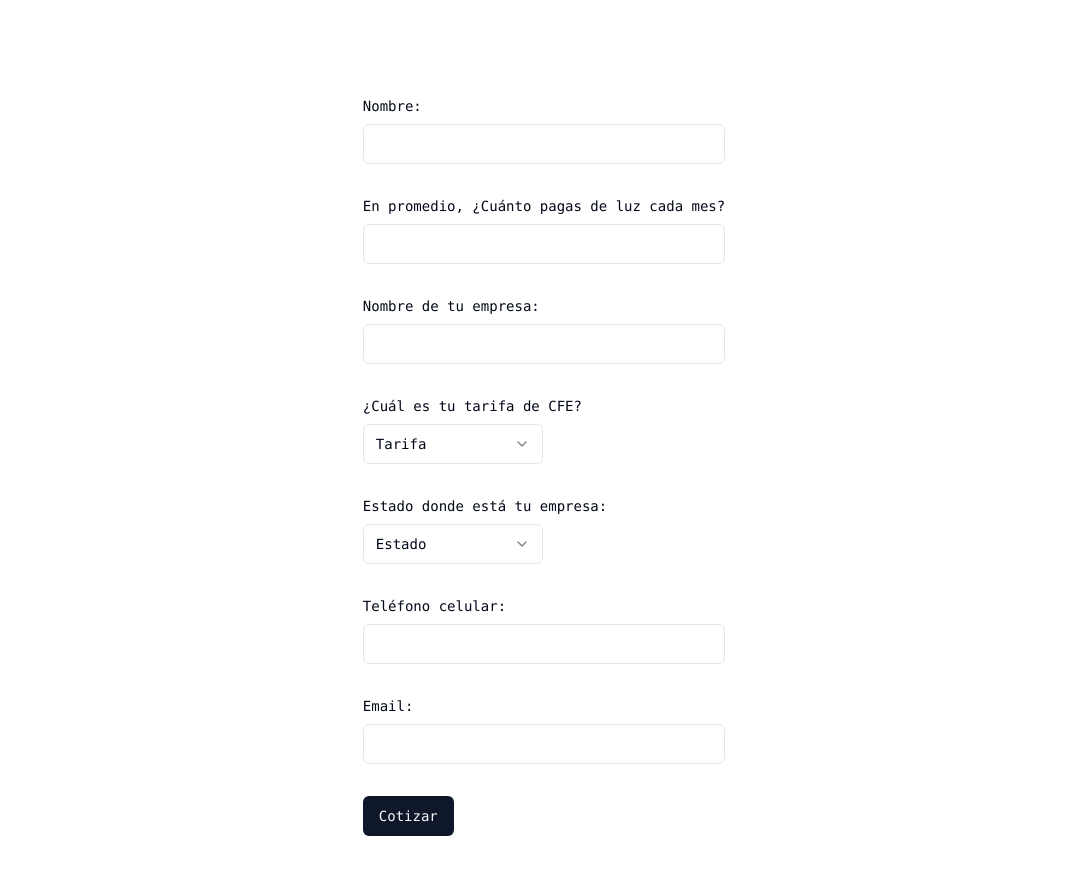
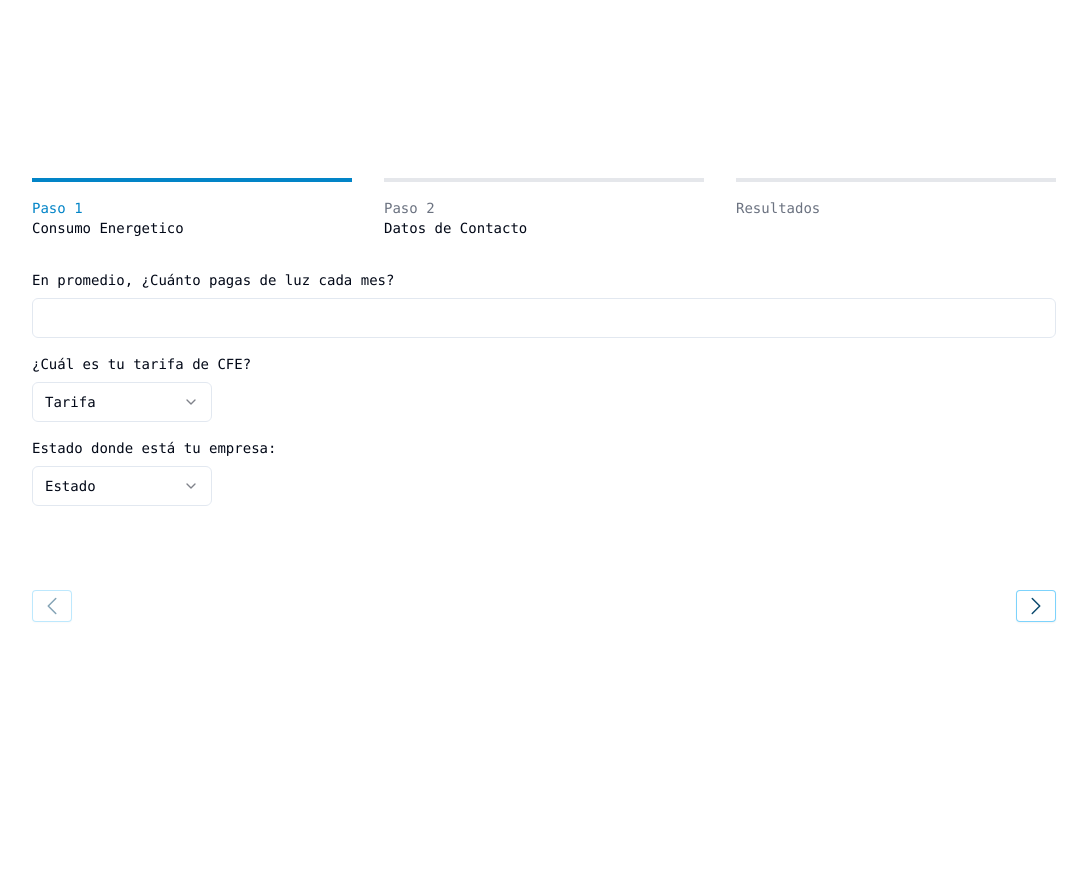
Before and after one commit to felixvnolasco84/Cotizador-EPI_Group, a Next.js app: page / in a window 1280 px wide. Shown: the top 874 px of the page, without its empty margins (96-1183 px from the left). After the commit the page ends 800 px from the top, so only its background shows below. Built offline with nearby package versions, Linux system fonts and the light colour scheme.

Commit message:
added a multistep form

```diff
--- a/app/_actions.ts
+++ b/app/_actions.ts
@@ -19,6 +19,8 @@ import { ContactFormEmail } from "@/emails/contact-form-email";
 import { Resend } from "resend";
 
 const resend = new Resend("re_SWujrBS8_LVE4q4EQnF9F6wJvqtz7Q7fM");
+
+
 
 export async function sendEmail(data: any) {
   const { name, company, state, moneyMonthSpent, feeType, phoneNumber, email } =
@@ -115,7 +117,7 @@ export async function sendEmail(data: any) {
         superficieRequerida,
       }   ),
     });
-    return { success: true, data };
+    return { success: true, energiaAnual, pagoAnual, panelesRequeridos, generacionAnual, ahorroEstimadoPorcentaje, ahorroEstimadoDinero, numeroToneladasMitigadas, numeroArbolesPlantados, numeroAutosFueraCirculacion, superficieRequerida };
   } catch (error) {
     return { success: false, error };
   }
--- a/app/components/Quote/QuoteForm.tsx
+++ b/app/components/Quote/QuoteForm.tsx
@@ -1,6 +1,7 @@
 "use client";
 
 import { zodResolver } from "@hookform/resolvers/zod";
+import { motion } from "framer-motion";
 import { useForm } from "react-hook-form";
 import { toast } from "@/components/ui/use-toast";
 import {
@@ -56,9 +57,46 @@ import {
 } from "@/components/ui/form";
 import { Input } from "@/components/ui/input";
 import { sendEmail } from "@/app/_actions";
-
+import { useState } from "react";
+import { formSteps } from "@/data/data";
 
 const QuoteForm = () => {
+  const [previousStep, setPreviousStep] = useState(0);
+  const [currentStep, setCurrentStep] = useState(0);
+  const [loading, setLoading] = useState(false);
+  const [quote, setQuote] = useState<any>(null);
+
+  const delta = currentStep - previousStep;
+
+  type Inputs = z.infer<typeof formSchema>;
+
+  type FieldName = keyof Inputs;
+
+  const next = async () => {
+    const fields = formSteps[currentStep].fields;
+    const output = await form.trigger(fields as FieldName[], {
+      shouldFocus: true,
+    });
+
+    if (!output) return;
+
+    if (currentStep < formSteps.length - 1) {
+      if (currentStep === formSteps.length - 2) {
+
+        form.handleSubmit(onSubmit)();
+      }
+      setPreviousStep(currentStep);
+      setCurrentStep((step) => step + 1);
+    }
+  };
+
+  const prev = () => {
+    if (currentStep > 0) {
+      setPreviousStep(currentStep);
+      setCurrentStep((step) => step - 1);
+    }
+  };
+
   const form = useForm<z.infer<typeof formSchema>>({
     resolver: zodResolver(formSchema),
     defaultValues: {
@@ -74,23 +112,28 @@ const QuoteForm = () => {
 
   async function onSubmit(data: z.infer<typeof formSchema>) {
     try {
-      await sendEmail(data);
+      setLoading(true);
+      const quote = await sendEmail(data);
       const response = await fetch("/api/quotes", {
         method: "POST",
         body: JSON.stringify(data),
       });
       console.log(response);
+      console.log(quote);
+
+      setQuote(quote);
 
       if (response.ok) {
         toast({
           variant: "default",
           title: "Se ha enviado correctamente el formulario",
         });
-
+        setLoading(false);
         form.reset();
       }
 
       if (!response.ok) {
+        setLoading(false);
         toast({
           variant: "destructive",
           title: "OH!",
@@ -98,6 +141,7 @@ const QuoteForm = () => {
         });
       }
     } catch (error) {
+      setLoading(false);
       console.log(error);
       toast({
         variant: "destructive",
@@ -108,28 +152,57 @@ const QuoteForm = () => {
   }
 
   return (
+    <div className="flex w-full flex-col gap-8">
+      <nav aria-label="Progress">
+        <ol role="list" className="space-y-4 md:flex md:space-x-8 md:space-y-0">
+          {formSteps.map((step, index) => (
+            <li key={step.name} className="md:flex-1">
+              {currentStep > index ? (
+                <div className="group flex w-full flex-col border-l-4 border-sky-600 py-2 pl-4 transition-colors md:border-l-0 md:border-t-4 md:pb-0 md:pl-0 md:pt-4">
+                  <span className="text-sm font-medium text-sky-600 transition-colors">
+                    {step.id}
+                  </span>
+                  <span className="text-sm font-medium">{step.name}</span>
+                </div>
+              ) : currentStep === index ? (
+                <div
+                  className="flex w-full flex-col border-l-4 border-sky-600 py-2 pl-4 md:border-l-0 md:border-t-4 md:pb-0 md:pl-0 md:pt-4"
+                  aria-current="step"
+                >
+                  <span className="text-sm font-medium text-sky-600">
+                    {step.id}
+                  </span>
+                  <span className="text-sm font-medium">{step.name}</span>
+                </div>
+              ) : (
+                <div className="group flex w-full flex-col border-l-4 border-gray-200 py-2 pl-4 transition-colors md:border-l-0 md:border-t-4 md:pb-0 md:pl-0 md:pt-4">
+                  <span className="text-sm font-medium text-gray-500 transition-colors">
+                    {step.id}
+                  </span>
+                  <span className="text-sm font-medium">{step.name}</span>
+                </div>
+              )}
+            </li>
+          ))}
+        </ol>
+      </nav>
       <Form {...form}>
         <form onSubmit={form.handleSubmit(onSubmit)} className="space-y-8">
-        <FormField
-          control={form.control}
-          name="name"
-          render={({ field }) => (
-            <FormItem>
-              <FormLabel>Nombre:</FormLabel>
-              <FormControl>
-                <Input {...field} />
-              </FormControl>
-              {/* <FormDescription>denlednk.</FormDescription> */}
-              <FormMessage />
-            </FormItem>
-          )}
-        />
+          {currentStep === 0 && (
+            <motion.div
+              initial={{ x: delta >= 0 ? "50%" : "-50%", opacity: 0 }}
+              animate={{ x: 0, opacity: 1 }}
+              transition={{ duration: 0.3, ease: "easeInOut" }}
+              className="flex flex-col gap-4"
+            >
               <FormField
                 control={form.control}
                 name="moneyMonthSpent"
                 render={({ field }) => (
                   <FormItem>
-              <FormLabel>En promedio, ¿Cuánto pagas de luz cada mes?</FormLabel>
+                    <FormLabel>
+                      En promedio, ¿Cuánto pagas de luz cada mes?
+                    </FormLabel>
                     <FormControl>
                       <Input type="number" {...field} />
                     </FormControl>
@@ -138,21 +211,6 @@ const QuoteForm = () => {
                   </FormItem>
                 )}
               />
-        <FormField
-          control={form.control}
-          name="company"
-          render={({ field }) => (
-            <FormItem>
-              <FormLabel>Nombre de tu empresa:</FormLabel>
-              <FormControl>
-                <Input {...field} />
-              </FormControl>
-              {/* <FormDescription>denlednk.</FormDescription> */}
-              <FormMessage />
-            </FormItem>
-          )}
-        />
-
               <FormField
                 control={form.control}
                 name="feeType"
@@ -228,7 +286,9 @@ const QuoteForm = () => {
                           <SelectItem value="Oaxaca">Oaxaca</SelectItem>
                           <SelectItem value="Puebla">Puebla</SelectItem>
                           <SelectItem value="Querétaro">Querétaro</SelectItem>
-                    <SelectItem value="Quintana Roo">Quintana Roo</SelectItem>
+                          <SelectItem value="Quintana Roo">
+                            Quintana Roo
+                          </SelectItem>
                           <SelectItem value="San Luis Potosí">
                             San Luis Potosí
                           </SelectItem>
@@ -242,6 +302,44 @@ const QuoteForm = () => {
                           <SelectItem value="Zacatecas">Zacatecas</SelectItem>
                         </SelectContent>
                       </Select>
+                    </FormControl>
+                    {/* <FormDescription>denlednk.</FormDescription> */}
+                    <FormMessage />
+                  </FormItem>
+                )}
+              />
+            </motion.div>
+          )}
+          {currentStep === 1 && (
+            <motion.div
+              className="flex flex-col gap-4"
+              initial={{ x: delta >= 0 ? "50%" : "-50%", opacity: 0 }}
+              animate={{ x: 0, opacity: 1 }}
+              transition={{ duration: 0.3, ease: "easeInOut" }}
+            >
+              <FormField
+                control={form.control}
+                name="name"
+                render={({ field }) => (
+                  <FormItem>
+                    <FormLabel>Nombre:</FormLabel>
+                    <FormControl>
+                      <Input {...field} />
+                    </FormControl>
+                    {/* <FormDescription>denlednk.</FormDescription> */}
+                    <FormMessage />
+                  </FormItem>
+                )}
+              />
+
+              <FormField
+                control={form.control}
+                name="company"
+                render={({ field }) => (
+                  <FormItem>
+                    <FormLabel>Nombre de tu empresa:</FormLabel>
+                    <FormControl>
+                      <Input {...field} />
                     </FormControl>
                     {/* <FormDescription>denlednk.</FormDescription> */}
                     <FormMessage />
@@ -278,10 +376,71 @@ const QuoteForm = () => {
                   </FormItem>
                 )}
               />
-
-        <Button type="submit">Cotizar</Button>
+              {/* <Button type="submit" className="bg-sky-700 hover:bg-sky-700/85">
+                Cotizar
+              </Button> */}
+            </motion.div>
+          )}
+          {currentStep === 2 && (
+            <div className="flex flex-col">
+              {loading ? (
+                <p>Cotizando...</p>
+              ) : (
+                quote !== null && <p>{JSON.stringify(quote)}</p>
+              )}
+            </div>
+          )}
         </form>
       </Form>
+
+      {/* Navigation */}
+      <div className="mt-8 pt-5">
+        <div className="flex justify-between">
+          <button
+            type="button"
+            onClick={prev}
+            disabled={currentStep === 0}
+            className="rounded bg-white px-2 py-1 text-sm font-semibold text-sky-900 shadow-sm ring-1 ring-inset ring-sky-300 hover:bg-sky-50 disabled:cursor-not-allowed disabled:opacity-50"
+          >
+            <svg
+              xmlns="http://www.w3.org/2000/svg"
+              fill="none"
+              viewBox="0 0 24 24"
+              strokeWidth="1.5"
+              stroke="currentColor"
+              className="h-6 w-6"
+            >
+              <path
+                strokeLinecap="round"
+                strokeLinejoin="round"
+                d="M15.75 19.5L8.25 12l7.5-7.5"
+              />
+            </svg>
+          </button>
+          <button
+            type="button"
+            onClick={next}
+            disabled={currentStep === formSteps.length - 1}
+            className="rounded bg-white px-2 py-1 text-sm font-semibold text-sky-900 shadow-sm ring-1 ring-inset ring-sky-300 hover:bg-sky-50 disabled:cursor-not-allowed disabled:opacity-50"
+          >
+            <svg
+              xmlns="http://www.w3.org/2000/svg"
+              fill="none"
+              viewBox="0 0 24 24"
+              strokeWidth="1.5"
+              stroke="currentColor"
+              className="h-6 w-6"
+            >
+              <path
+                strokeLinecap="round"
+                strokeLinejoin="round"
+                d="M8.25 4.5l7.5 7.5-7.5 7.5"
+              />
+            </svg>
+          </button>
+        </div>
+      </div>
+    </div>
   );
 };
 
--- a/data/data.ts
+++ b/data/data.ts
@@ -123,3 +123,21 @@ export const equivalenciaArbolesPlantados = 40.1488;
 export const autosFueraCirculacion = 2.608;
 
 export const superficieCuadradaRequerida = 3.3;
+
+
+export const formSteps = [
+  {
+    id: "Paso 1",
+    name: "Consumo Energetico",
+    fields: ["moneyMonthSpent", "state", "feeType"],
+  },
+  {
+    id: "Paso 2",
+    name: "Datos de Contacto",
+    fields: ["name", "company", "email", "phoneNumber"],
+  },
+  {
+    id: "Resultados",
+    name: ""
+  }
+];
```
Also changed, not shown: package.json (+5 -4 lines), 1 other file (tests, documents, lock files or other folders). Lines whose indentation alone changed are shown as unchanged.
